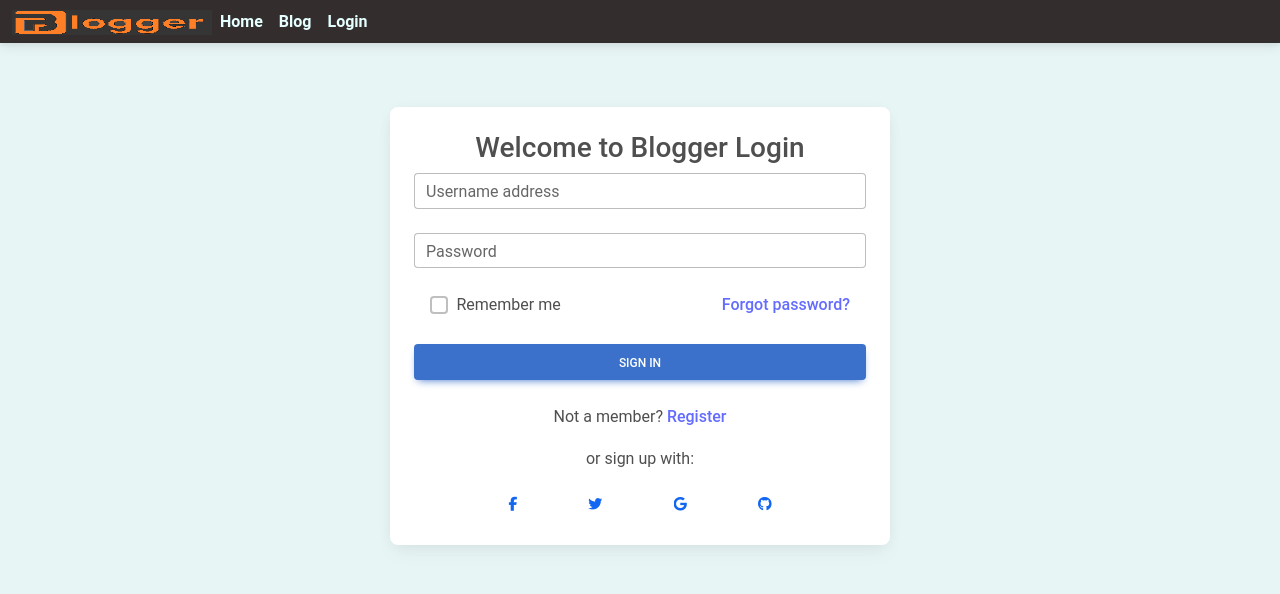
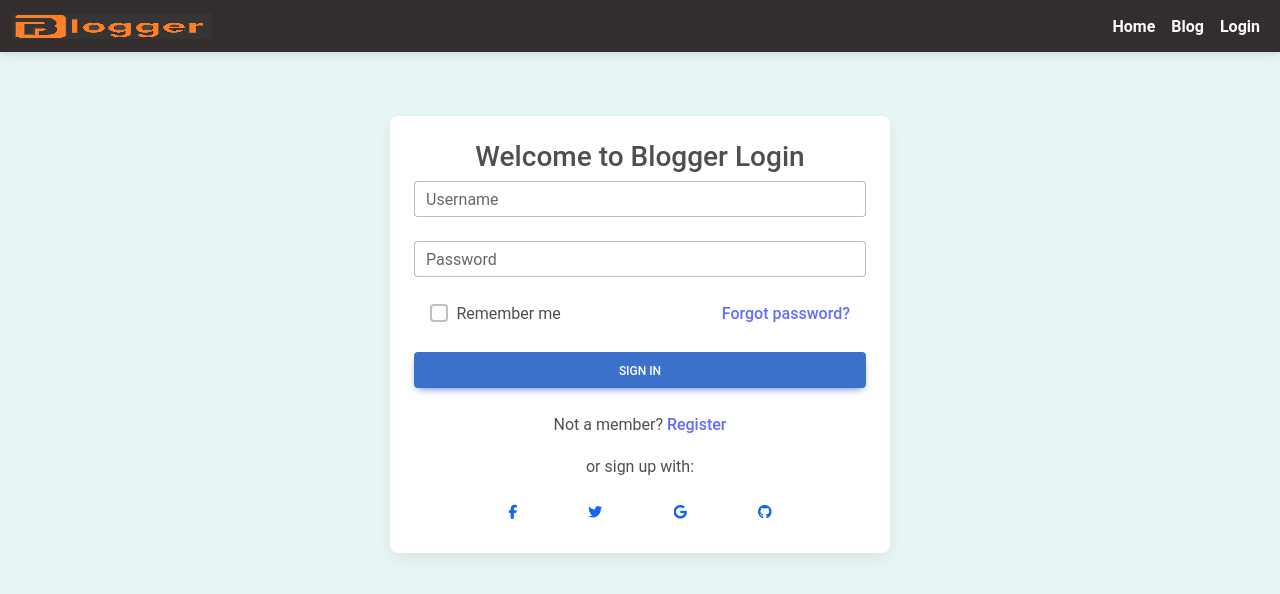
Before and after one commit to sanjay882530/blogger-vikash-ui-backend, a React (Vite) app: page /login in a window 1280 px wide. Shown: the top 594 px of the page. Built offline with nearby package versions, Linux system fonts and the light colour scheme.

Commit message:
Fix navbar for mobile version menu open issue

```diff
--- a/src/component/LeftHeader.jsx
+++ b/src/component/LeftHeader.jsx
@@ -1,50 +1,55 @@
-import React from 'react';
-import {
-  MDBRow,
-  MDBBtn
-} from 'mdb-react-ui-kit';
-import { Link } from 'react-router-dom';
+import React from "react";
+import { MDBRow, MDBBtn } from "mdb-react-ui-kit";
+import { Link } from "react-router-dom";
 
 function LeftHeader() {
   return (
-      <div style={{  left: 0, top: 60, height: '100%', width: '200px', backgroundColor: '#f8f9fa' }}>
-
+    <div
+      style={{
+        left: 0,
+        top: 60,
+        height: "100%",
+        width: "200px",
+        backgroundColor: "#f8f9fa",
+      }}
+    >
       <Link to="/dashboard">
-          <h5 className='p-4'> Blog Modules</h5>
+        <h5 className="p-4"> Blog Modules</h5>
       </Link>
       <MDBRow className="d-flex flex-column align-items-start">
         <ul className="list-unstyled">
           <li className="mb-3">
-          <Link to="/addBlog" style={{ color: 'white', textDecoration: 'none' }}>
+            <Link
+              to="/addBlog"
+              style={{ color: "white", textDecoration: "none" }}
+            >
               <MDBBtn color="primary" className="w-100">
-
                 Add Blog
-
               </MDBBtn>
             </Link>
           </li>
           <li className="mb-3">
-          <Link to="/blogs" style={{ color: 'white', textDecoration: 'none' }}>
+            <Link
+              to="/blogs"
+              style={{ color: "white", textDecoration: "none" }}
+            >
               <MDBBtn color="primary" className="w-100">
-
                 View Blog
-
               </MDBBtn>
             </Link>
           </li>
           <li className="mb-3">
-          <Link to="/blogById" style={{ color: 'white', textDecoration: 'none' }}>
-                <MDBBtn color="primary" className="w-100" >
-
+            <Link
+              to="/blogById"
+              style={{ color: "white", textDecoration: "none" }}
+            >
+              <MDBBtn color="primary" className="w-100">
                 Edit Blog
-
               </MDBBtn>
             </Link>
           </li>
         </ul>
       </MDBRow>
-
-
     </div>
   );
 }
--- a/src/component/Login.jsx
+++ b/src/component/Login.jsx
@@ -1,54 +1,57 @@
-import React, { useContext } from 'react';
+import React, { useContext } from "react";
 import {
   MDBContainer,
   MDBInput,
   MDBCheckbox,
   MDBBtn,
   MDBIcon,
-  MDBCard
-} from 'mdb-react-ui-kit';
-import { useState } from 'react';
-import axios from 'axios';
-import { Link, useNavigate } from 'react-router-dom';
-import UserContext from '../context/UserContext';
-
+  MDBCard,
+} from "mdb-react-ui-kit";
+import { useState } from "react";
+import axios from "axios";
+import { Link, useNavigate } from "react-router-dom";
+import UserContext from "../context/UserContext";
 
 function Login() {
-    const [username, setUsername] = useState('');
-    const [password, setPassword] = useState('');
-    const [message, setMessage] = useState({ text: '', color: '' });
-    const [token, setToken] = useState('');
+  const [username, setUsername] = useState("");
+  const [password, setPassword] = useState("");
+  const [message, setMessage] = useState({ text: "", color: "" });
+  const [token, setToken] = useState("");
   const navigate = useNavigate();
   const { setUser } = useContext(UserContext);
   const [isSubmitting] = useState(false);
   const handleSubmit = async (e) => {
     e.preventDefault();
-      setUser(username)
+    setUser(username);
     try {
-            const response = await axios.post('/api/login', {
+      const response = await axios.post("/api/login", {
         username,
-                password
+        password,
       });
       if (response.status === 200) {
         setToken(response.data.token);
-              setMessage({ text: 'Login successful!', color: 'green' });
-              localStorage.setItem('token', response.data.token);
-              localStorage.setItem('username', username);
-             navigate('/dashboard');
-
+        setMessage({ text: "Login successful!", color: "green" });
+        localStorage.setItem("token", response.data.token);
+        localStorage.setItem("username", username);
+        navigate("/dashboard");
       }
     } catch (error) {
       if (error.response) {
         if (error.response.status === 400) {
-                  setMessage({ text: error.response.data.message || 'Invalid username or password', color: 'red' });
+          setMessage({
+            text: error.response.data.message || "Invalid username or password",
+            color: "red",
+          });
         } else if (error.response.status === 500) {
-                  setMessage({ text: 'Server error. Please try again later.', color: 'red' });
+          setMessage({
+            text: "Server error. Please try again later.",
+            color: "red",
+          });
         } else {
-                  setMessage({ text: 'An error occurred', color: 'red' });
+          setMessage({ text: "An error occurred", color: "red" });
         }
       } else {
-
-              setMessage({ text: 'An unexpected error occurred', color: 'red' });
+        setMessage({ text: "An unexpected error occurred", color: "red" });
       }
     }
   };
@@ -56,36 +59,85 @@
   return (
     <>
       <MDBContainer className="p-3 my-5 d-flex flex-column align-items-center">
-        <MDBCard className="p-4 w-100" style={{ maxWidth: '500px' }}>
-          <h3 style={{ textAlign: 'center' }}>Welcome to Blogger Login</h3>
+        <MDBCard className="p-4 w-100" style={{ maxWidth: "500px" }}>
+          <h3 style={{ textAlign: "center" }}>Welcome to Blogger Login</h3>
           <form onSubmit={handleSubmit}>
-            <MDBInput wrapperClass="mb-4" label="Username address" id="form1" type="text"
+            <MDBInput
+              wrapperClass="mb-4"
+              label="Username"
+              id="form1"
+              type="text"
               value={username}
-              onChange={(e) => setUsername(e.target.value)} />
-            <MDBInput wrapperClass="mb-4" label="Password" id="form2" type="password"
+              onChange={(e) => setUsername(e.target.value)}
+            />
+            <MDBInput
+              wrapperClass="mb-4"
+              label="Password"
+              id="form2"
+              type="password"
               value={password}
               onChange={(e) => setPassword(e.target.value)}
-              required />
+              required
+            />
             <div className="d-flex justify-content-between mx-3 mb-4">
-              <MDBCheckbox name="flexCheck" value="" id="flexCheckDefault" label="Remember me" />
+              <MDBCheckbox
+                name="flexCheck"
+                value=""
+                id="flexCheckDefault"
+                label="Remember me"
+              />
               <a href="#!">Forgot password?</a>
             </div>
-            <MDBBtn className="w-100 mb-4" type="submit">Sign in</MDBBtn>
-            {message.text && <p style={{ color: message.color }}>{message.text}</p>}
+            <MDBBtn className="w-100 mb-4" type="submit">
+              Sign in
+            </MDBBtn>
+            {message.text && (
+              <p style={{ color: message.color }}>{message.text}</p>
+            )}
             <div className="text-center">
-              <p>Not a member? <Link to="/signup">Register</Link></p>
+              <p>
+                Not a member? <Link to="/signup">Register</Link>
+              </p>
               <p>or sign up with:</p>
-              <div className="d-flex justify-content-between mx-auto" style={{ width: '60%' }}>
-                <MDBBtn disabled={isSubmitting} pointer-events = 'none' tag="a" color="none" className="m-1" style={{ color: '#1266f1' }}>
-                  <MDBIcon  fab icon="facebook-f" size="sm" />
+              <div
+                className="d-flex justify-content-between mx-auto"
+                style={{ width: "60%" }}
+              >
+                <MDBBtn
+                  disabled={isSubmitting}
+                  pointer-events="none"
+                  tag="a"
+                  color="none"
+                  className="m-1"
+                  style={{ color: "#1266f1" }}
+                >
+                  <MDBIcon fab icon="facebook-f" size="sm" />
                 </MDBBtn>
-                <MDBBtn disabled={isSubmitting} tag="a" color="none" className="m-1 " style={{ color: '#1266f1'  }}>
+                <MDBBtn
+                  disabled={isSubmitting}
+                  tag="a"
+                  color="none"
+                  className="m-1 "
+                  style={{ color: "#1266f1" }}
+                >
                   <MDBIcon fab icon="twitter" size="sm" />
                 </MDBBtn>
-                <MDBBtn disabled={isSubmitting} tag="a" color="none" className="m-1" style={{ color: '#1266f1' }}>
+                <MDBBtn
+                  disabled={isSubmitting}
+                  tag="a"
+                  color="none"
+                  className="m-1"
+                  style={{ color: "#1266f1" }}
+                >
                   <MDBIcon fab icon="google" size="sm" />
                 </MDBBtn>
-                <MDBBtn disabled={isSubmitting} tag="a" color="none" className="m-1" style={{ color: '#1266f1' }}>
+                <MDBBtn
+                  disabled={isSubmitting}
+                  tag="a"
+                  color="none"
+                  className="m-1"
+                  style={{ color: "#1266f1" }}
+                >
                   <MDBIcon fab icon="github" size="sm" />
                 </MDBBtn>
               </div>
--- a/src/component/Navbar.jsx
+++ b/src/component/Navbar.jsx
@@ -1,4 +1,4 @@
-import React, { useState, useContext, useEffect } from 'react';
+import React, { useState, useContext, useEffect } from "react";
 import {
   MDBContainer,
   MDBNavbar,
@@ -7,64 +7,77 @@
   MDBNavbarItem,
   MDBNavbarLink,
   MDBCollapse,
-  MDBIcon
-} from 'mdb-react-ui-kit';
-import { Link } from 'react-router-dom';
-import UserContext from '../context/UserContext';
+  MDBIcon,
+} from "mdb-react-ui-kit";
+import { Link, useNavigate } from "react-router-dom";
+import UserContext from "../context/UserContext";
 
 export default function Navbar() {
   const [openNav, setOpenNav] = useState(false);
+  const { user, setUser } = useContext(UserContext);
+  const navigate = useNavigate();
 
-  const { user, setUser } = useContext(UserContext);
-
-  // Check if the user is stored in localStorage when the component mounts
   useEffect(() => {
-    const storedUser = localStorage.getItem('username');
+    const storedUser = localStorage.getItem("username");
     if (storedUser) {
-      setUser(storedUser); // Update the user context
+      setUser(storedUser);
     }
   }, [setUser]);
 
   const handleLogout = () => {
-    localStorage.clear(); // Clear localStorage
-    setUser(null); // Update user context
-    window.location.href = '/'; // Redirect to home after logout
+    localStorage.clear();
+    setUser(null);
+    navigate("/");
+  };
+
+  const handleLinkClick = () => {
+    setOpenNav(false); // Close the menu when a link is clicked
   };
 
   return (
-    <MDBNavbar className="" expand='lg' bgColor='dark'>
+    <MDBNavbar expand="lg" bgColor="dark" dark>
       <MDBContainer fluid>
-        <Link className="navimage" to='/'>
-          <img src='/sanjay.png' alt="Logo" width={200} height={25} />
+        <Link className="navbar-brand" to="/">
+          <img src="/sanjay.png" alt="Logo" width={200} height={25} />
         </Link>
         <MDBNavbarToggler
-          type='button'
-          aria-expanded='false'
-          aria-label='Toggle navigation'
+          type="button"
+          aria-expanded="false"
+          aria-label="Toggle navigation"
           onClick={() => setOpenNav(!openNav)}
         >
-          <MDBIcon icon='bars' fas />
+          <MDBIcon icon="bars" fas />
         </MDBNavbarToggler>
-        <MDBCollapse navbar show={openNav}>
-          <MDBNavbarNav>
+        <MDBCollapse navbar open={openNav}>
+          <MDBNavbarNav right fullWidth={false}>
             <MDBNavbarItem>
-              <MDBNavbarLink active aria-current='page' href='/'>
-                <strong style={{ color: '#e6ffff' }}>Home</strong>
+              <MDBNavbarLink
+                active
+                aria-current="page"
+                href="/"
+                onClick={handleLinkClick}
+              >
+                <strong className="text-light">Home</strong>
               </MDBNavbarLink>
             </MDBNavbarItem>
             <MDBNavbarItem>
-              <MDBNavbarLink href='/viewBlogs'>
-                <strong style={{ color: '#e6ffff' }}>Blog</strong>
+              <MDBNavbarLink href="/viewBlogs" onClick={handleLinkClick}>
+                <strong className="text-light">Blog</strong>
               </MDBNavbarLink>
             </MDBNavbarItem>
             <MDBNavbarItem>
               {user ? (
-                <MDBNavbarLink onClick={handleLogout}>
-                  <strong style={{ color: '#e6ffff' }}>Logout</strong>
+                <MDBNavbarLink
+                  onClick={() => {
+                    handleLogout();
+                    handleLinkClick();
+                  }}
+                >
+                  <strong className="text-light">Logout</strong>
                 </MDBNavbarLink>
               ) : (
-                <MDBNavbarLink href='/login'>
-                  <strong style={{ color: '#e6ffff' }}>Login</strong>
+                <MDBNavbarLink href="/login" onClick={handleLinkClick}>
+                  <strong className="text-light">Login</strong>
                 </MDBNavbarLink>
               )}
             </MDBNavbarItem>
```
Also changed, not shown: src/component/BlogListByUser.jsx (+19 -17 lines), src/component/ImageCard.jsx (+16 -21 lines), 1 other file (tests, documents, lock files or other folders). Lines whose indentation alone changed are shown as unchanged.
